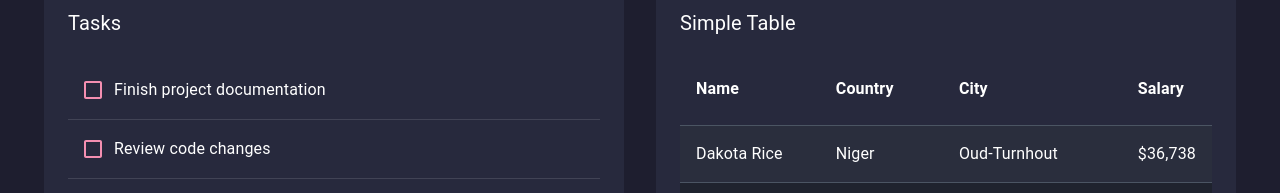
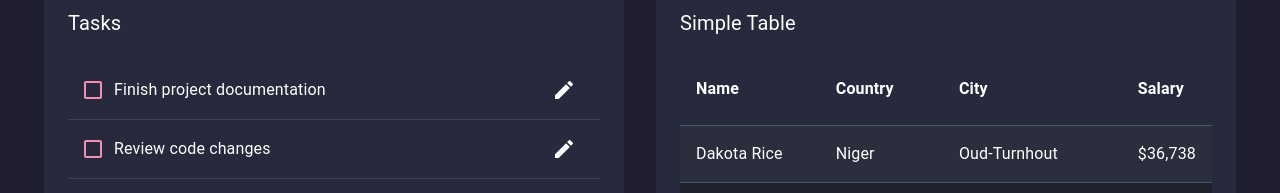
Before and after one commit to vivek20Eng/Dashboard-UI, a React (Create React App) app: page / in a window 1280 px wide. Shown: the part 607-800 px from the top of the page. Built offline with nearby package versions, Linux system fonts and the light colour scheme.

Commit message:
Add edit button to each task in TaskList component
- Integrated EditIcon into each task list item
- Added handleEditClick function for handling edit button clicks
- Adjusted layout to position the edit button to the right of the task text

```diff
--- a/src/components/TaskList.js
+++ b/src/components/TaskList.js
@@ -1,7 +1,15 @@
 import React from "react";
-import { List, ListItem, ListItemText, Divider, Checkbox } from "@mui/material";
+import {
+  List,
+  ListItem,
+  ListItemText,
+  Divider,
+  Checkbox,
+  IconButton,
+} from "@mui/material";
 import { styled } from "@mui/material/styles";
 import { pink } from "@mui/material/colors";
+import EditIcon from "@mui/icons-material/Edit";
 
 const StyledListItem = styled(ListItem)(({ theme }) => ({
   "&.MuiListItem-root": {
@@ -20,6 +28,10 @@ const tasks = [
 ];
 
 const TaskList = () => {
+  const handleEditClick = (task) => {
+    console.log(`Edit ${task.text}`);
+  };
+
   return (
     <div className="bg-[#27293d] p-6 rounded-lg text-white w-full lg:w-6/12">
       <h3 className="text-xl mb-4">Tasks</h3>
@@ -37,6 +49,14 @@ const TaskList = () => {
                 }}
               />
               <ListItemText primary={task.text} />
+              <div className="flex w-6/12 justify-end items-center cursor-pointer">
+                <IconButton
+                  onClick={() => handleEditClick(task)}
+                  color="inherit"
+                >
+                  <EditIcon />
+                </IconButton>
+              </div>
             </StyledListItem>
             {index < tasks.length - 1 && <Divider />}
           </React.Fragment>
```
